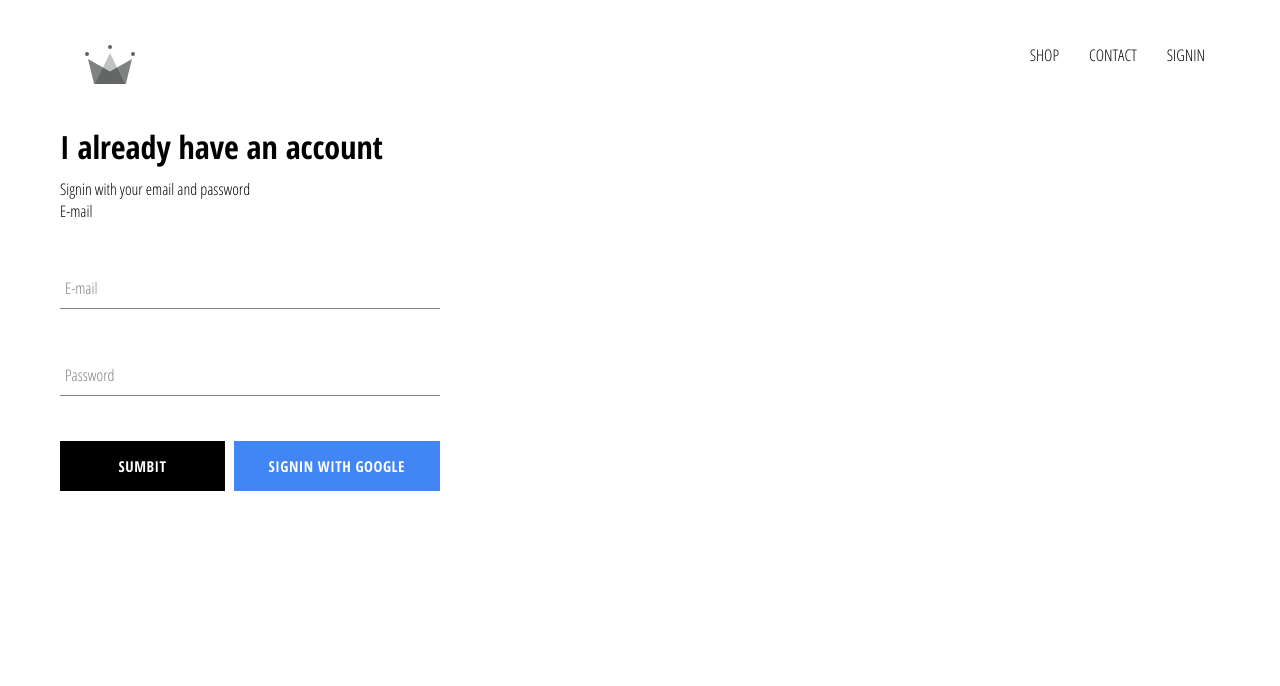
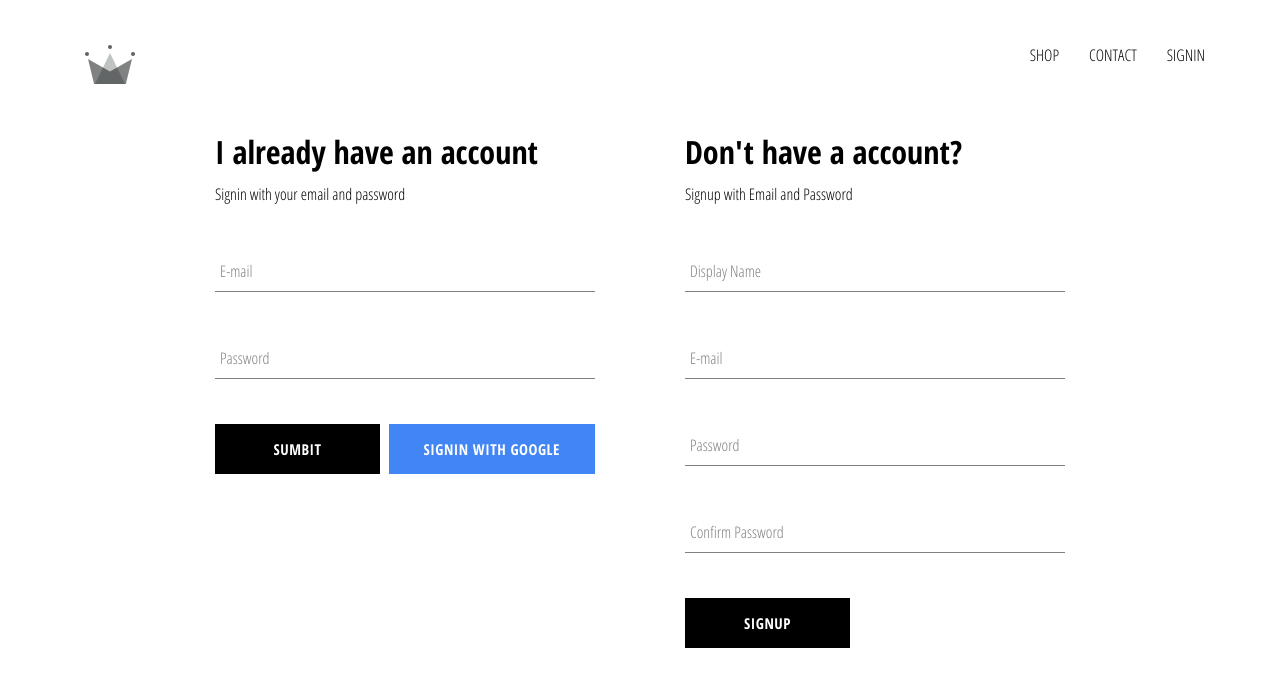
Before and after one commit to Issac1142-git/E-Commerce-Website, a React (Create React App) app: page /signin in a window 1280 px wide. Shown: the top 686 px of the page. Built offline with nearby package versions, Linux system fonts and the light colour scheme; no server answers.

Commit message:
Signin and Signup Page Completed and firebase google and email authentication added

```diff
--- a/src/App.js
+++ b/src/App.js
@@ -5,6 +5,8 @@
 import Header from "./components/header/header.component";
 import SignInAndSignOut from "./pages/sign-in-and-sign-out/sign-in-and-sign-out.component";
 import { auth } from "./firebase/firebase.utils";
+import { createUserProfileDocument } from "./firebase/firebase.utils";
+
 import "./App.css";
 
 class App extends React.Component {
@@ -13,10 +15,23 @@
   };
 
   unSubscribeFromAuth = null;
+
   componentDidMount() {
-    this.unSubscribeFromAuth = auth.onAuthStateChanged((user) => {
-      this.setState({ currentUser: user });
-      console.log(user);
+    this.unsubscribeFromAuth = auth.onAuthStateChanged(async (userAuth) => {
+      if (userAuth) {
+        const userRef = await createUserProfileDocument(userAuth);
+        userRef.onSnapshot((snapshot) => {
+          this.setState(
+            {
+              currentUser: {
+                id: snapshot.id,
+                ...snapshot.data(),
+              },
+            },
+            () => console.log(this.state)
+          );
+        });
+      }
     });
   }
 
--- a/src/components/sign-in/sign-in.component.jsx
+++ b/src/components/sign-in/sign-in.component.jsx
@@ -28,7 +28,6 @@
         <span>Signin with your email and password</span>
 
         <form onSubmit={this.formSubmitHandler}>
-          <label>E-mail</label>
           <FormInput
             type="email"
             name="email"
--- /dev/null
+++ b/src/components/signup/signup.component.jsx
@@ -0,0 +1,89 @@
+import React from "react";
+import FormInput from "../form-input/form-input.component";
+import { auth, createUserProfileDocument } from "../../firebase/firebase.utils";
+import CustomButton from "../custom-button/custom-button.component";
+
+import "./signup.styles.scss";
+
+class Signup extends React.Component {
+  state = {
+    displayName: "",
+    email: "",
+    password: "",
+    confirmPassword: "",
+  };
+
+  onSubmitHandler = async (event) => {
+    event.preventDefault();
+    const { email, password, confirmPassword, displayName } = this.state;
+
+    if (password !== confirmPassword) {
+      alert("password not matching");
+      return;
+    }
+
+    try {
+      const { user } = await auth.createUserWithEmailAndPassword(
+        email,
+        password
+      );
+      await createUserProfileDocument(user, { displayName });
+      this.setState({
+        displayName: "",
+        email: "",
+        password: "",
+        confirmPassword: "",
+      });
+    } catch (error) {
+      console.log("error", error.message);
+    }
+  };
+
+  inputChangedHandler = (event) => {
+    const { name, value } = event.target;
+    this.setState({ [name]: value });
+  };
+
+  render() {
+    const { displayName, email, password, confirmPassword } = this.state;
+    return (
+      <div className="signup">
+        <h1 className="title">Don't have a account?</h1>
+        <span>Signup with Email and Password</span>
+        <form onSubmit={this.onSubmitHandler}>
+          <FormInput
+            type="text"
+            name="displayName"
+            value={displayName}
+            onChanged={this.inputChangedHandler}
+            label="Display Name"
+          />
+          <FormInput
+            type="email"
+            name="email"
+            value={email}
+            onChanged={this.inputChangedHandler}
+            label="E-mail"
+          />
+          <FormInput
+            type="password"
+            name="password"
+            value={password}
+            onChanged={this.inputChangedHandler}
+            label="Password"
+          />
+          <FormInput
+            type="password"
+            name="confirmPassword"
+            value={confirmPassword}
+            onChanged={this.inputChangedHandler}
+            label="Confirm Password"
+          />
+          <CustomButton type="submit">SIGNUP</CustomButton>
+        </form>
+      </div>
+    );
+  }
+}
+
+export default Signup;
--- /dev/null
+++ b/src/components/signup/signup.styles.scss
@@ -0,0 +1,9 @@
+.signup{
+    width: 380px;
+    display: flex;
+    flex-direction: column;
+
+    .title{
+        margin: 10px 0;
+    }
+}
--- a/src/firebase/firebase.utils.js
+++ b/src/firebase/firebase.utils.js
@@ -14,6 +14,30 @@
 
 firebase.initializeApp(firebaseConfig);
 
+export const createUserProfileDocument = async (userAuth, additionalData) => {
+  if (!userAuth) return;
+  const userRef = firestore.doc(`users/${userAuth.uid}`);
+  const snapShot = await userRef.get();
+  console.log(snapShot);
+
+  if (!snapShot.exists) {
+    const { displayName, email } = userAuth;
+    const createdAt = new Date();
+
+    try {
+      await userRef.set({
+        displayName,
+        email,
+        createdAt,
+        ...additionalData,
+      });
+    } catch (err) {
+      console.log("error", err.message);
+    }
+  }
+  return userRef;
+};
+
 export const auth = firebase.auth();
 export const firestore = firebase.firestore();
 
--- a/src/pages/sign-in-and-sign-out/sign-in-and-sign-out.component.jsx
+++ b/src/pages/sign-in-and-sign-out/sign-in-and-sign-out.component.jsx
@@ -1,9 +1,12 @@
 import React from "react";
 import Signin from "../../components/sign-in/sign-in.component";
+import Signup from "../../components/signup/signup.component";
+import "./sign-in-and-sign-out.styles.scss";
 
 const signInAndSignOut = () => (
-  <div>
+  <div className="signin-signup">
     <Signin />
+    <Signup />
   </div>
 );
 
--- a/src/pages/sign-in-and-sign-out/sign-in-and-sign-out.styles.scss
+++ b/src/pages/sign-in-and-sign-out/sign-in-and-sign-out.styles.scss
@@ -0,0 +1,6 @@
+.signin-signup{
+    width: 850px;
+    display: flex;
+    justify-content: space-between;
+    margin: 30px auto;
+}
```
